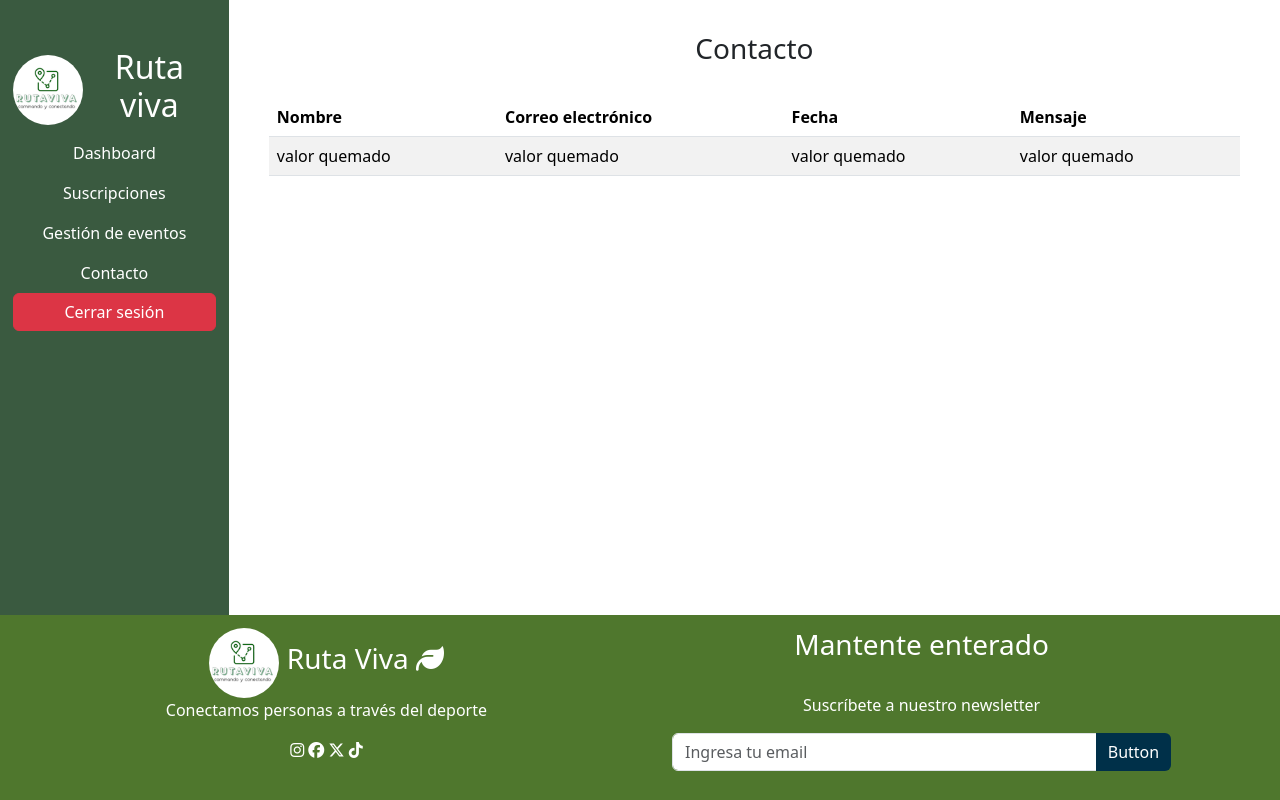
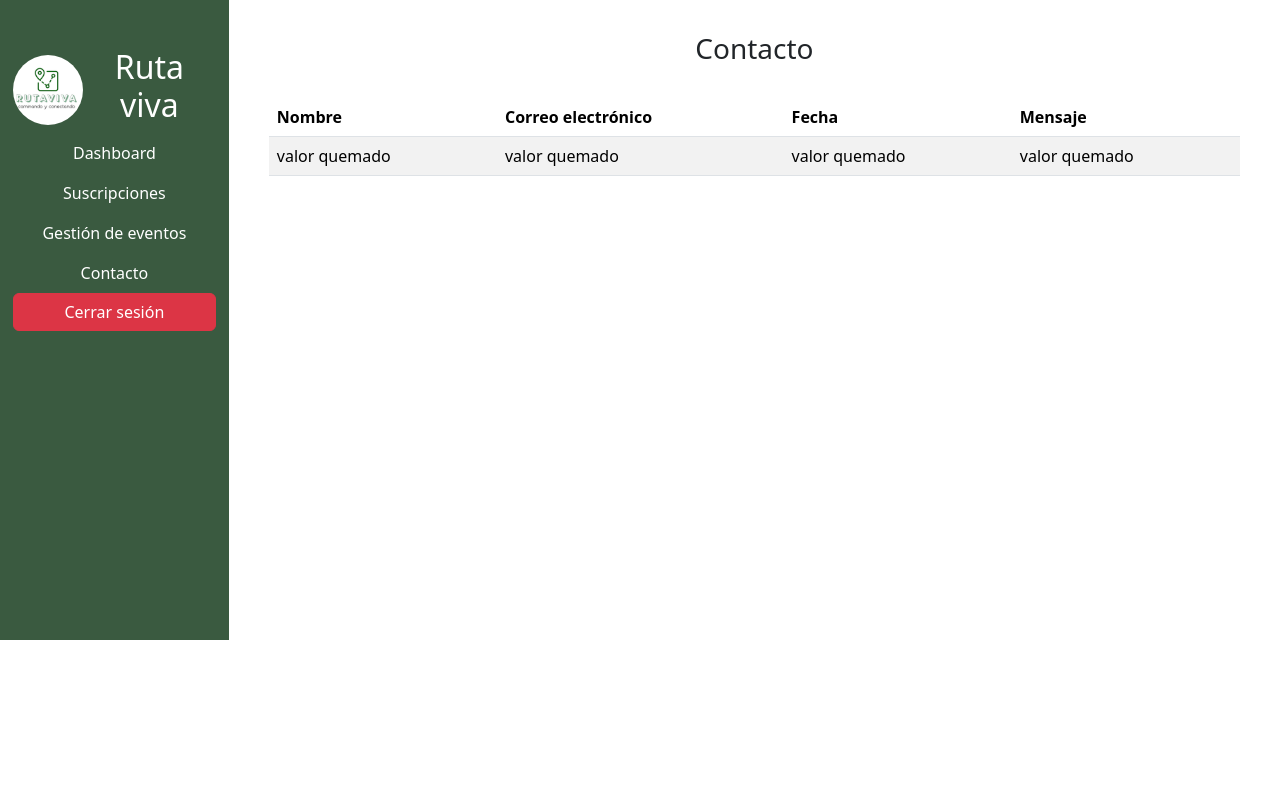
Before and after one commit to angelicacvo/rutaViva, a plain HTML site: page pages/contact.html in a window 1280 px wide. Drawn offline with nearby package versions, Linux system fonts and the light colour scheme.

Commit message:
eliminacion de componente foot

```diff
--- a/pages/contact.html
+++ b/pages/contact.html
@@ -84,47 +84,6 @@
       </table>
     </main>
 
-    <footer>
-      <div class="footer__info">
-        <div class="footer-brand">
-          <div class="footer-logo">
-            <div class="brand">
-              <img class="logo_nav" src="/assets/img/logoRutaViva.png" alt="" />
-            </div>
-            <h3>Ruta Viva <i class="fa-solid fa-leaf"></i></h3>
-          </div>
-          <p>Conectamos personas a través del deporte</p>
-        </div>
-        <div class="social-media">
-          <a href=""><i class="fa-brands fa-instagram"></i></a>
-          <a href=""><i class="fa-brands fa-facebook"></i></a>
-          <a href=""><i class="fa-brands fa-x-twitter"></i></a>
-          <a href=""><i class="fa-brands fa-tiktok"></i></a>
-        </div>
-      </div>
-      <div class="update__subscription">
-        <h3 class="title__h3">Mantente enterado</h3>
-        <p>Suscríbete a nuestro newsletter</p>
-
-        <div class="input-group mb-3">
-          <input
-            type="text"
-            class="form-control"
-            placeholder="Ingresa tu email"
-            aria-label="Ingresa tu email"
-            aria-describedby="button-addon2"
-          />
-          <button
-            class="btn btn-primary"
-            type="button"
-            id="button-addon2"
-          >
-            Button
-          </button>
-        </div>
-      </div>
-    </footer>
-
     <script
       src="https://cdn.jsdelivr.net/npm/bootstrap@5.3.7/dist/js/bootstrap.bundle.min.js"
       integrity="sha384-ndDqU0Gzau9qJ1lfW4pNLlhNTkCfHzAVBReH9diLvGRem5+R9g2FzA8ZGN954O5Q"
```
Also changed, not shown: pages/desktop.html (+0 -41 lines), pages/eventManagement.html (+0 -40 lines), pages/subscriptions.html (+0 -36 lines).
